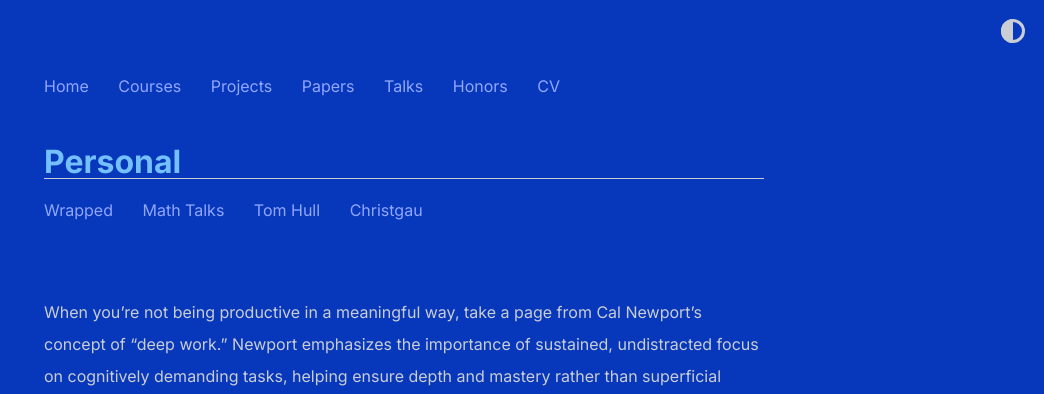
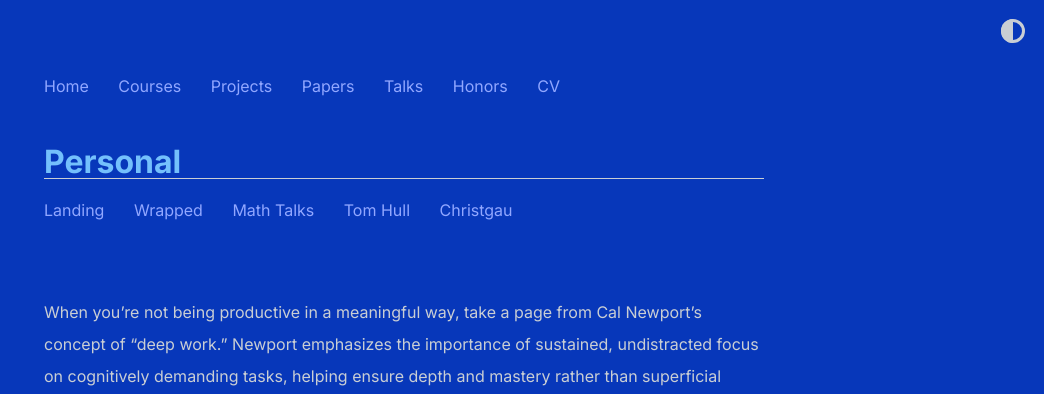
Before and after one commit to shihankanungo/shihankanungo.github.io, a Jekyll site: the page built from personal.md, in a window 1280 px wide and 900 px high. Shown: the top 394 px of the window, without its empty margins (236-1280 px from the left). Built offline with Jekyll 4.4.1, drawn with Linux system fonts in a browser that asks for light colours.

Commit message:
Update home.yml

```diff
--- a/_data/home.yml
+++ b/_data/home.yml
@@ -24,6 +24,9 @@ navbar_entries:
   #   url: about
 
 personal_entries:
+  - title: Landing
+    url: personal
+
   - title: Wrapped
     url: wrapped
 
```
